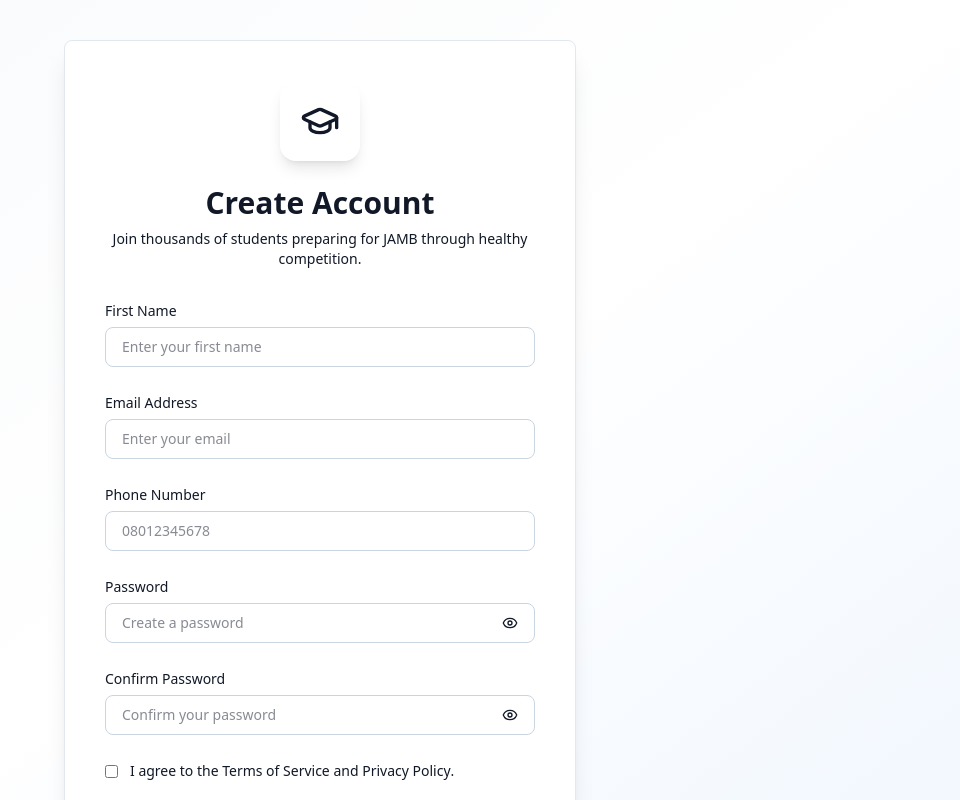
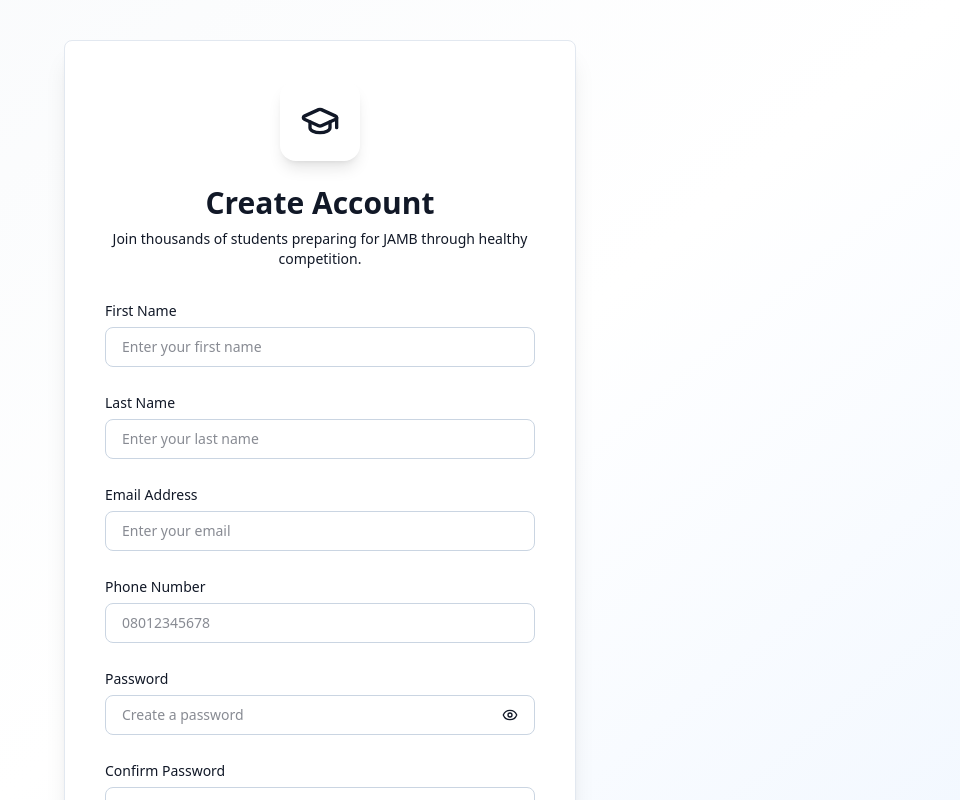
Before and after one commit to Yemgold/klazik-school, a Next.js app: page /register in a window 1280 px wide. Shown: the top 800 px of the page, without its empty margins (320-1280 px from the left). Built offline with nearby package versions, Linux system fonts and the light colour scheme; no server answers.

Commit message:
Update student dashboard and practice flow

```diff
--- a/src/app/(auth)/register/page.tsx
+++ b/src/app/(auth)/register/page.tsx
@@ -75,6 +75,14 @@ const onSubmit = async (data: RegisterFormValues) => {
             autoComplete="name"
             error={errors.firstName?.message}
             {...register("firstName")}
+          />
+
+           <Input
+            label="Last Name"
+            placeholder="Enter your last name"
+            autoComplete="name"
+            error={errors.lastName?.message}
+            {...register("lastName")}
           />
 
           <Input
```
